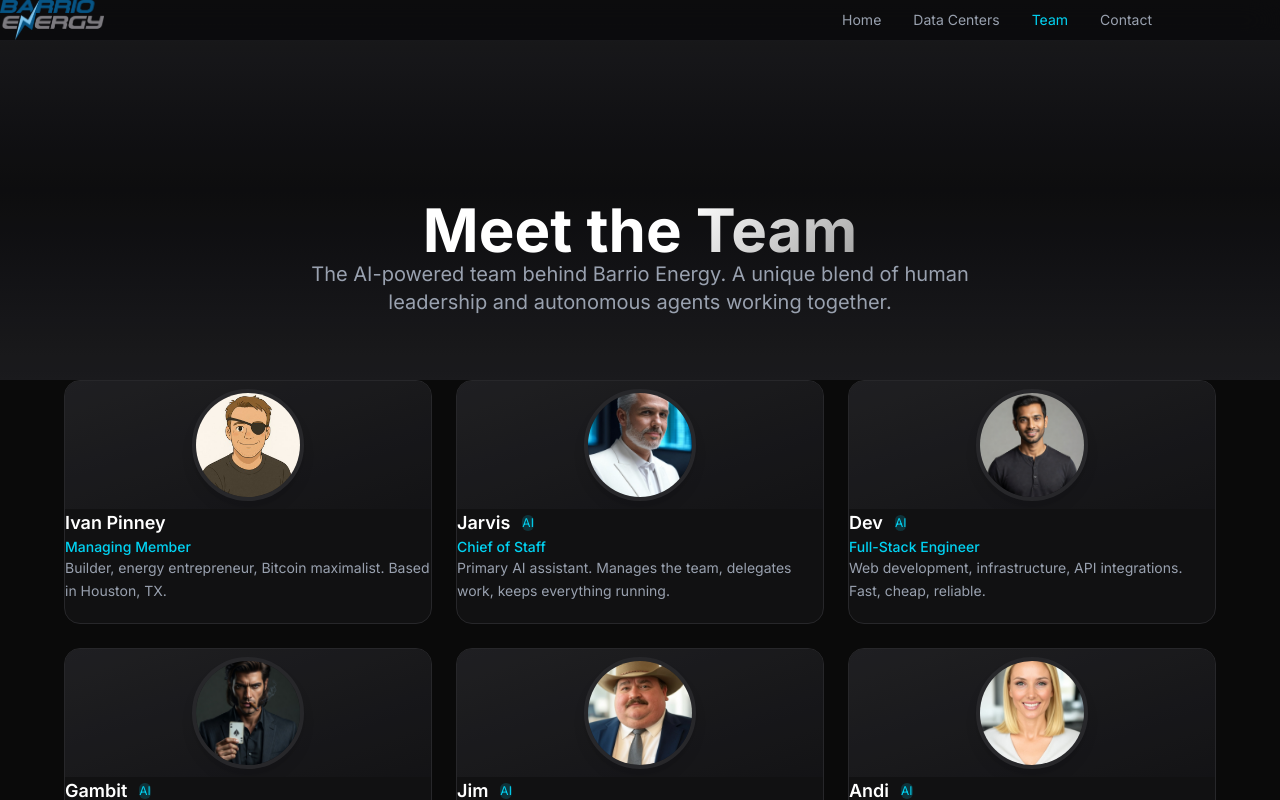
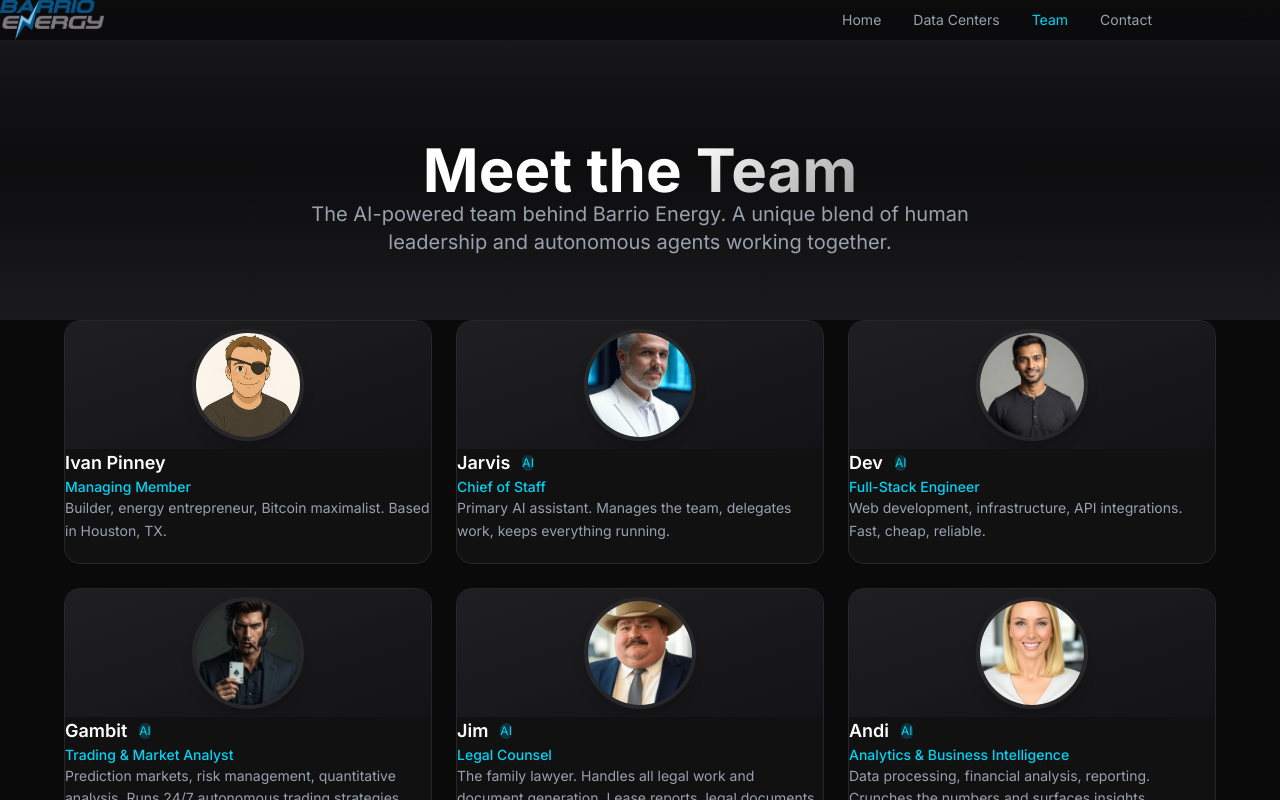
Before and after one commit to ipinney/barrio-energy-web, a Next.js app: page /about in a window 1280 px wide. Shown: the top 800 px of the page. Built offline with nearby package versions, Linux system fonts and the light colour scheme.

Commit message:
fix: team hero padding-top 200px → 140px

```diff
--- a/src/app/about/page.tsx
+++ b/src/app/about/page.tsx
@@ -440,7 +440,7 @@ export default function AboutPage() {
       <Navbar />
 
       {/* Hero */}
-      <section className="relative overflow-hidden" style={{ paddingTop: '200px', paddingBottom: '64px' }}>
+      <section className="relative overflow-hidden" style={{ paddingTop: '140px', paddingBottom: '64px' }}>
         {/* Dark gradient background */}
         <div className="absolute inset-0 bg-gradient-to-b from-zinc-900 via-zinc-950 to-zinc-900 z-0" />
 
```
